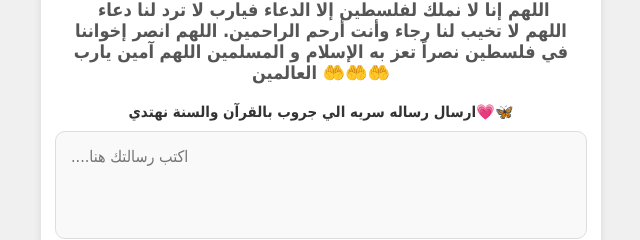
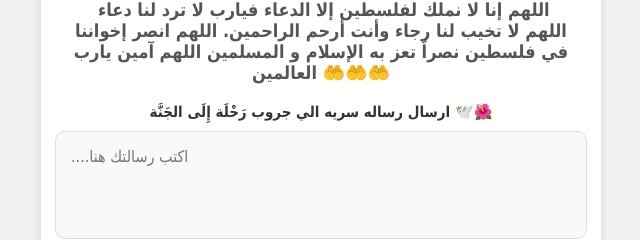
Before and after one commit to medoo9h/MEDOANDROID.DEV, a plain HTML site: page index.html in a window 1280 px wide. Shown: the part 429-669 px from the top of the page, without its empty margins (319-959 px from the left). Drawn offline with Linux system fonts and the light colour scheme.

Commit message:
Update index.html

```diff
--- a/index.html
+++ b/index.html
@@ -28,7 +28,7 @@
 
 
 
-        <p> ارسال رساله سريه الي جروب بالقرآن والسنة نهتدي💗🦋</p>
+        <p> ارسال رساله سريه الي جروب رَحْلَة إِلَى الجَنَّة 🕊️🌺</p>
 
         <form id="messageForm">
             <textarea id="messageInput" name="message" rows="4" placeholder="....اكتب رسالتك هنا" required></textarea>
```
